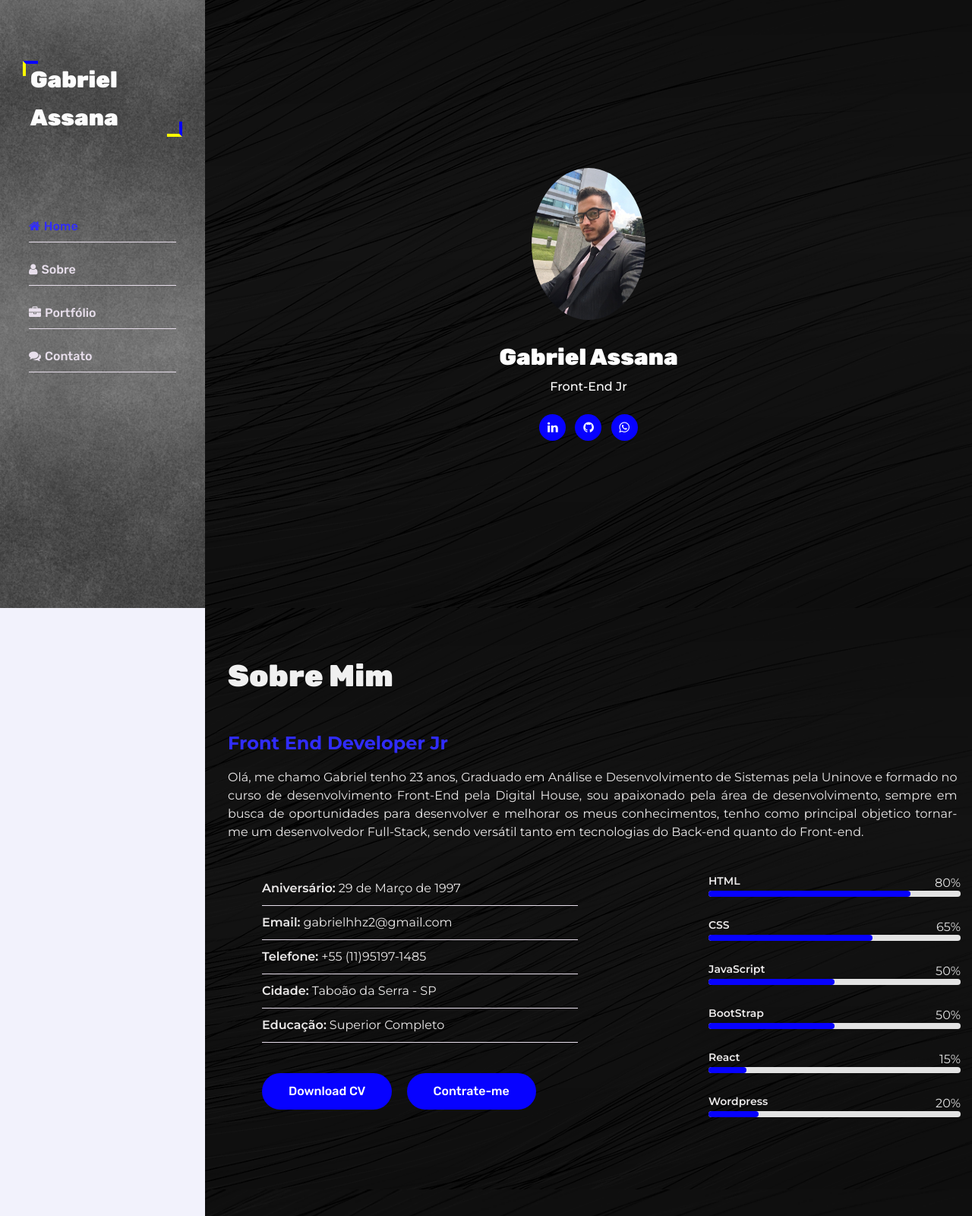
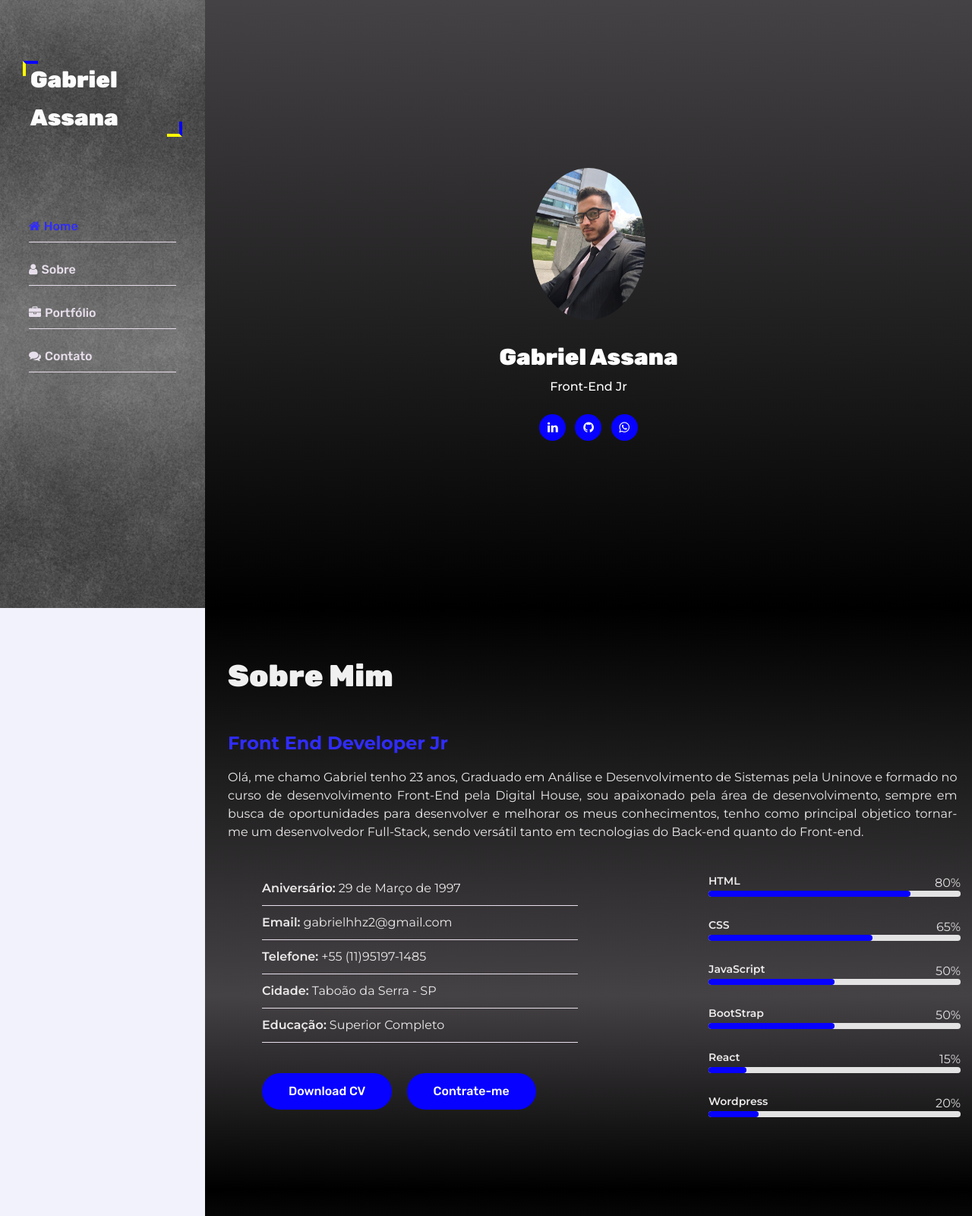
Before and after one commit to gabrielhhz/Portfolio, a plain HTML site: page index.html in a window 1280 px wide. Shown: the top 1600 px of the page at 76% size. Drawn offline with Linux system fonts and the light colour scheme; files whose address does not match are found by name.

Commit message:
Atualizado Cor do Body

```diff
--- a/css/style.css
+++ b/css/style.css
@@ -51,7 +51,7 @@ select {
 }
 
 .home-section {
-    background-image: url(../img/fundo-body.png);
+    background-image: linear-gradient(#454245, #232223, #000000);
     background-repeat: no-repeat;
     background-position: center;
     background-size: cover;
@@ -591,7 +591,7 @@ li a:hover {
 
 .contact .contact-info-item .icon .fa {
     font-size: 40px;
-    color: #ec1839;
+    color: #0702ff;
 }
 
 .contact .contact-info-item h4 {
--- a/css/style2.css
+++ b/css/style2.css
@@ -26,11 +26,14 @@ li a.active {
     background-color: #ffffff;
 }
 
-.about,
-.contact,
-#portfolio {
-    background-image: url(../img/fundo-body.png);
-    background-repeat: no-repeat;
-    background-position: center;
-    background-size: cover;
+.about {
+    background-image: linear-gradient(#000000, #232223, #454245, #000000);
 }
+
+.portfolio {
+    background-image: linear-gradient(#000000, #454245, #232223, #000000);
+}
+
+.contact {
+    background-image: linear-gradient(#000000, #454245, #232223, #000000);
+}
```
